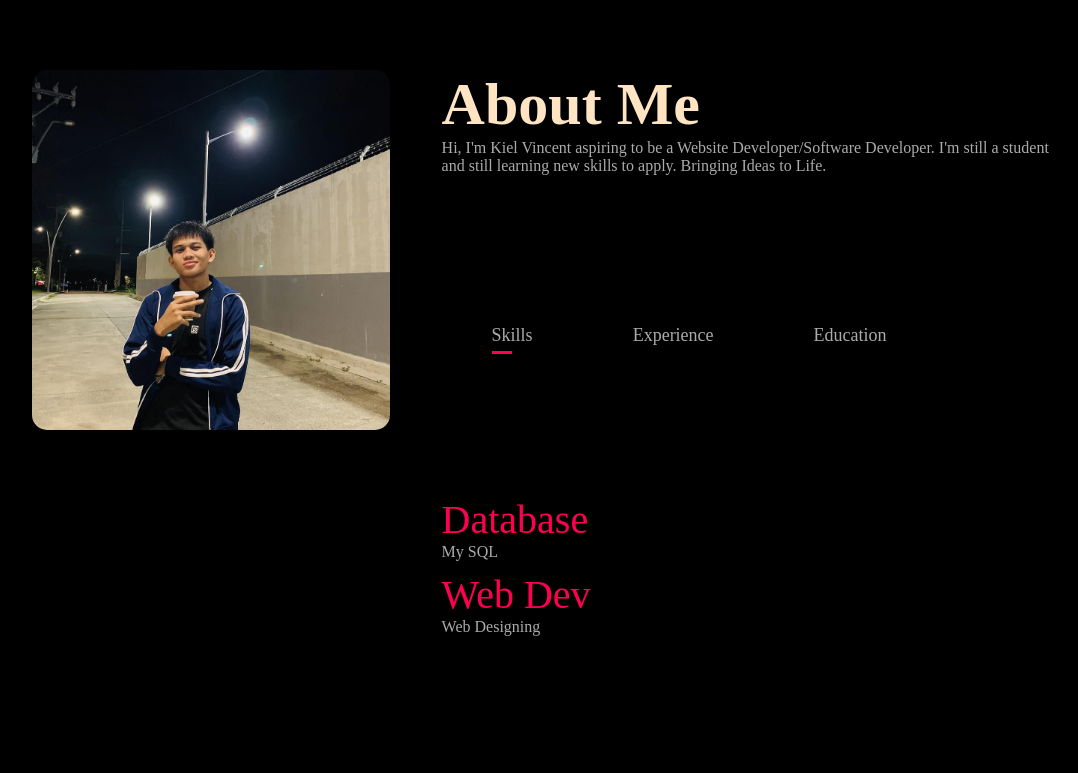
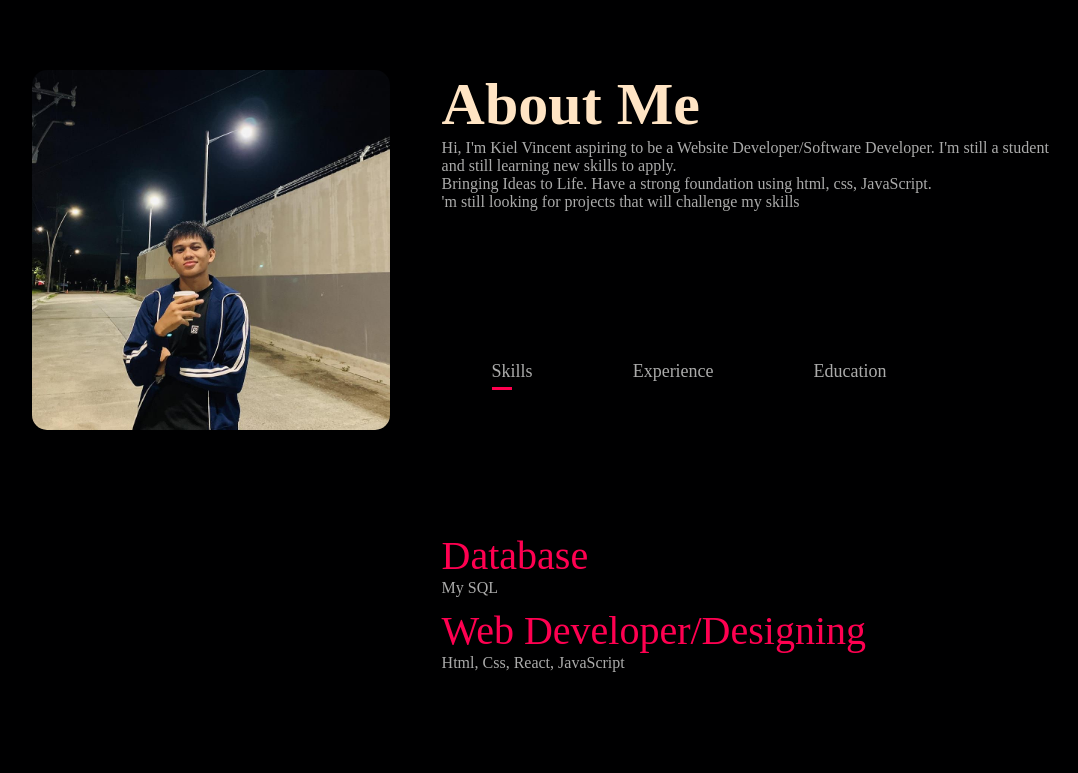
Before and after one commit to bins971/MyPortfolio, a plain HTML site: page index.html in a window 1280 px wide. Shown: the part 820-1593 px from the top of the page, without its empty margins (96-1174 px from the left). Drawn offline with Linux system fonts and the light colour scheme.

Commit message:
2nd commit

```diff
--- a/index.html
+++ b/index.html
@@ -39,7 +39,7 @@
                 <div class="about-col-2">
                     <h1 class="sub-title">About Me</h1>
                     <p>Hi, I'm Kiel Vincent aspiring to be a Website Developer/Software Developer. I'm still a student and still learning new skills to apply.
-                        Bringing Ideas to Life.
+                       <br> Bringing Ideas to Life. Have a strong foundation using html, css, JavaScript. <br>'m still looking for projects that will challenge my skills
                     </p>
                     <div class="tab-titles">
                         <p class="tab-links active-link" onclick="opentab('skills')">Skills</p>
@@ -49,7 +49,7 @@
                     <div class="tab-contents active-tab" id="skills">
                         <ul>
                             <li><span>Database</span><br> My SQL</li>
-                            <li><span>Web Dev</span><br>Web Designing</li>
+                            <li><span>Web Developer/Designing</span><br>Html, Css, React, JavaScript</li>
                         </ul>
                     </div>
                     <div class="tab-contents" id="Experience">
--- a/style.css
+++ b/style.css
@@ -14,7 +14,7 @@ body{
 #header{
     width: 100%;
     height: 100vh;
-    background-image: url("images/cover.png");
+    background-image: url("");
     background-size: cover;
     background-position: center;
 }
```
